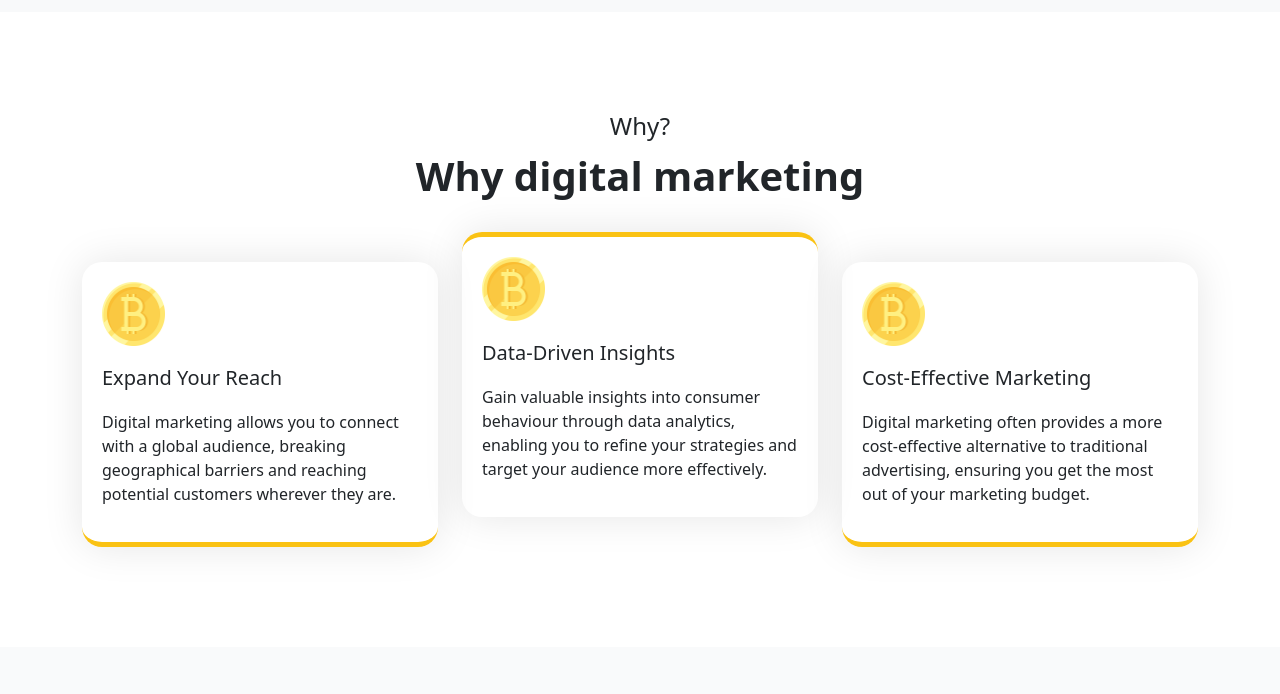
After one commit to akkushwaha7834/ya-prime, a PHP site: page /why-digital-marketing.php in a window 1280 px wide. The commit adds this page. Shown: the part 264-958 px from the top of the page. Run offline with PHP 8.4, Linux system fonts and the light colour scheme; some libraries are stand-ins or nearby versions.

Commit message:
why digital marketing section done

```diff
--- a/css/style.css
+++ b/css/style.css
@@ -576,3 +576,57 @@ line-height: 24px
 .process_section{
     padding: 100px 0;
 }
+.dm_image_box .dm_box_image {
+    width: 20%;
+    margin-bottom: 20px;
+}
+.dm_image_box {
+    border-radius: 20px 20px 20px 20px;
+    border-style: solid;
+    border-width: 0 0 5px;
+    border-color: #fac213;
+    box-shadow: 0 0 40px 0 rgba(0,0,0,.1);
+    transition: background .3s,border .3s,border-radius .3s,box-shadow .3s;
+    margin: 50px 0px 0;
+    padding: 20px;
+    cursor: pointer;
+}
+.dm_image_box:hover {
+    border-radius: 20px 20px 20px 20px;
+    border-style: solid;
+    border-width: 5px 0 0px;
+    border-color: #000;
+}
+.dm_box_content h4 {
+    margin-bottom: 20px;
+    font-size: 20px;
+}
+.dm_image_box_one {
+    border-radius: 20px 20px 20px 20px;
+    border-style: solid;
+    border-width: 5px 0 0px;
+    border-color: #fac213;
+    box-shadow: 0 0 40px 0 rgba(0,0,0,.1);
+    transition: background .3s,border .3s,border-radius .3s,box-shadow .3s;
+    margin: 20px 0px 0;
+    padding: 20px;
+    cursor: pointer;
+}
+.dm_image_box_one:hover {
+    border-radius: 20px 20px 20px 20px;
+    border-style: solid;
+    border-width: 0px 0 5px;
+    border-color: #000;
+}
+.dm_image_box_one .dm_box_image {
+    width: 20%;
+    margin-bottom: 20px;
+}
+.dm_cards_sub_heading {
+    font-size: 40px;
+    line-height: 56px;
+    font-weight: 700;
+}
+.why_dm{
+    padding: 100px 0;
+}
--- /dev/null
+++ b/why-digital-marketing.php
@@ -0,0 +1,45 @@
+<?php include_once('./include/header.php') ?>
+
+<section class="why_dm">
+  <div class="container">
+    <div class="row">
+      <div class="col-md-12">
+        <h4 class="dm_cards_h4 text-center">
+            Why?
+          </h4>
+          <h3 class="dm_cards_sub_heading text-center">Why digital marketing</h3>
+      </div>
+    </div>
+    <div class="row dm_row_two">
+      <div class="col-md-4">
+        <div class="dm_image_box">
+          <img src="images/bitcoin.png" class="dm_box_image">
+          <div class="dm_box_content">
+            <h4>Expand Your Reach</h4>
+            <p>Digital marketing allows you to connect with a global audience, breaking geographical barriers and reaching potential customers wherever they are.</p>
+          </div>
+        </div>
+      </div>
+      <div class="col-md-4">
+        <div class="dm_image_box_one">
+          <img src="images/bitcoin.png" class="dm_box_image">
+          <div class="dm_box_content">
+            <h4>Data-Driven Insights</h4>
+            <p>Gain valuable insights into consumer behaviour through data analytics, enabling you to refine your strategies and target your audience more effectively.</p>
+          </div>
+        </div>
+      </div>
+      <div class="col-md-4">
+        <div class="dm_image_box">
+          <img src="images/bitcoin.png" class="dm_box_image">
+          <div class="dm_box_content">
+            <h4>Cost-Effective Marketing</h4>
+            <p>Digital marketing often provides a more cost-effective alternative to traditional advertising, ensuring you get the most out of your marketing budget.</p>
+          </div>
+        </div>
+      </div>
+    </div>
+  </div>
+</section>
+
+<?php include_once('./include/footer.php') ?>
```
Also changed, not shown: images/bitcoin.png (added).
